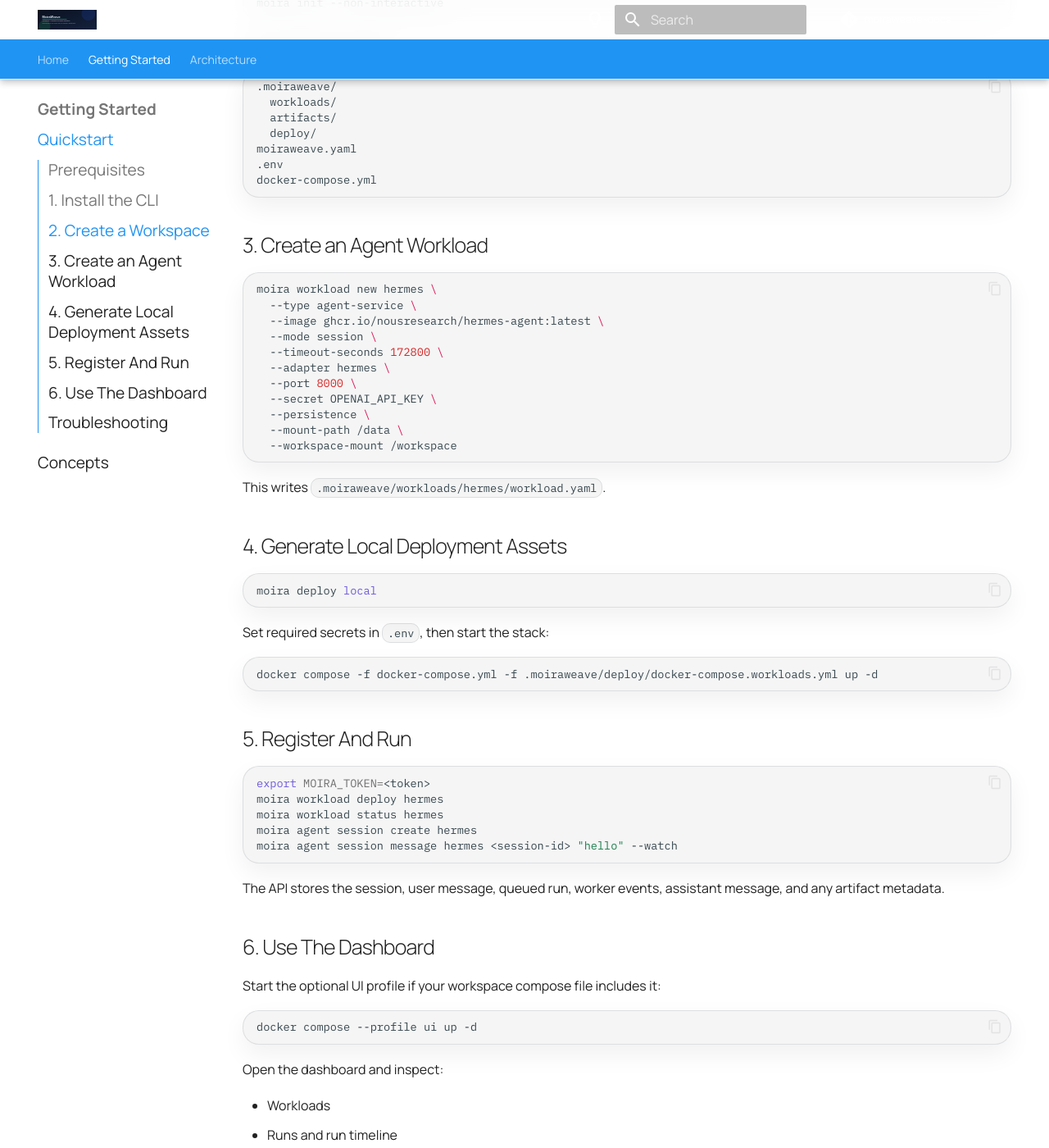
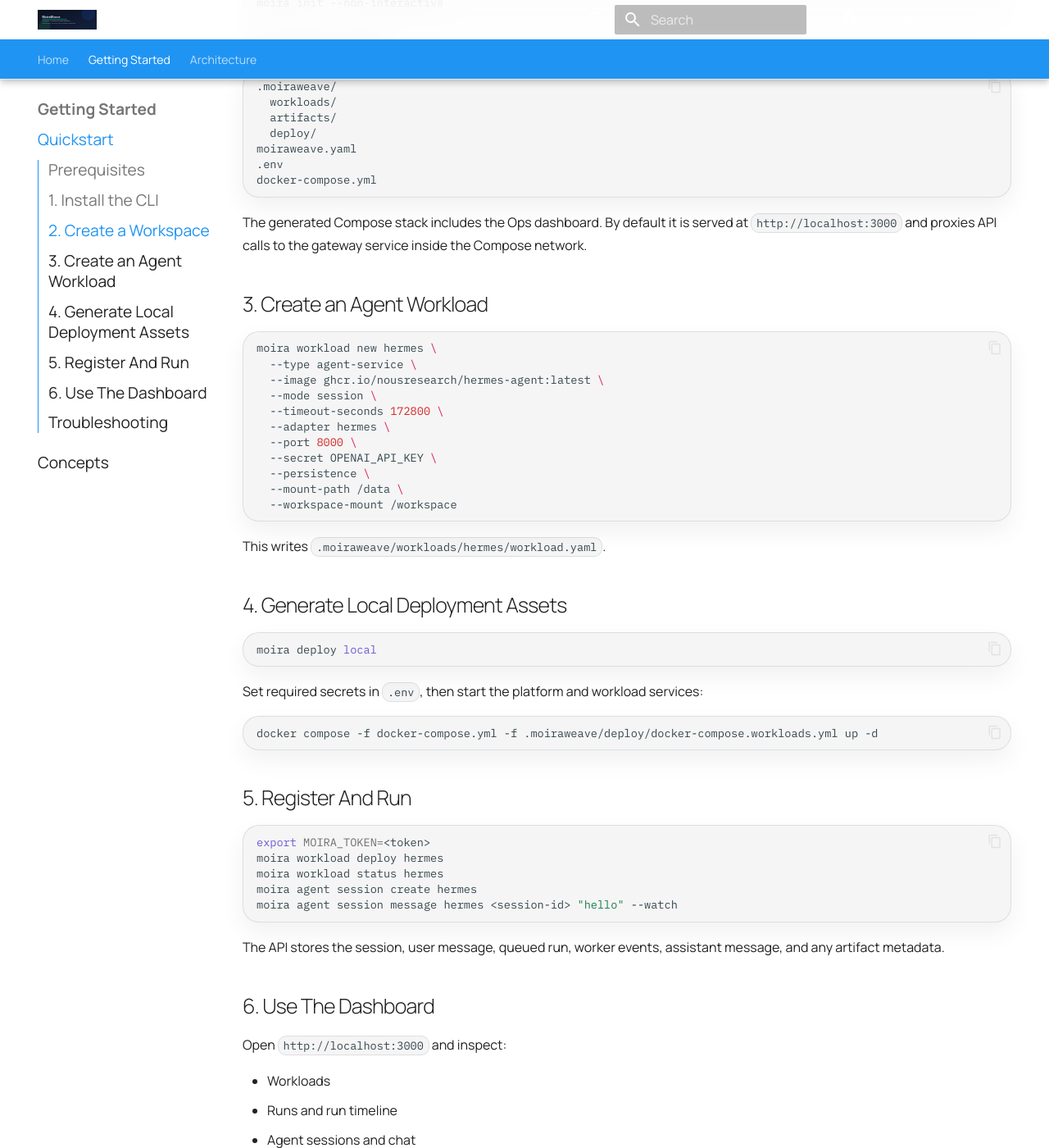
Before and after one commit to moiraweave-labs/moiraweave-docs, an MkDocs documentation site: the page built from docs/quickstart.md, in a window 1280 px wide and 1400 px high, scrolled down 746 px. Shown: the whole window at 82% size. Built offline with MkDocs 1.6.1 and Material for MkDocs 9.7.7, drawn with Linux system fonts in a browser that asks for light colours; comment, search, counter and statistics services are not loaded.

Commit message:
docs: document integrated local UI

````diff
--- a/docs/quickstart.md
+++ b/docs/quickstart.md
@@ -35,6 +35,10 @@ moiraweave.yaml
 docker-compose.yml
 ```
 
+The generated Compose stack includes the Ops dashboard. By default it is served
+at `http://localhost:3000` and proxies API calls to the gateway service inside
+the Compose network.
+
 ## 3. Create an Agent Workload
 
 ```bash
@@ -59,7 +63,7 @@ This writes `.moiraweave/workloads/hermes/workload.yaml`.
 moira deploy local
 ```
 
-Set required secrets in `.env`, then start the stack:
+Set required secrets in `.env`, then start the platform and workload services:
 
 ```bash
 docker compose -f docker-compose.yml -f .moiraweave/deploy/docker-compose.workloads.yml up -d
@@ -80,13 +84,7 @@ message, and any artifact metadata.
 
 ## 6. Use The Dashboard
 
-Start the optional UI profile if your workspace compose file includes it:
-
-```bash
-docker compose --profile ui up -d
-```
-
-Open the dashboard and inspect:
+Open `http://localhost:3000` and inspect:
 
 - Workloads
 - Runs and run timeline
````
Also changed, not shown: docs/architecture.md (+1 -1 lines).
